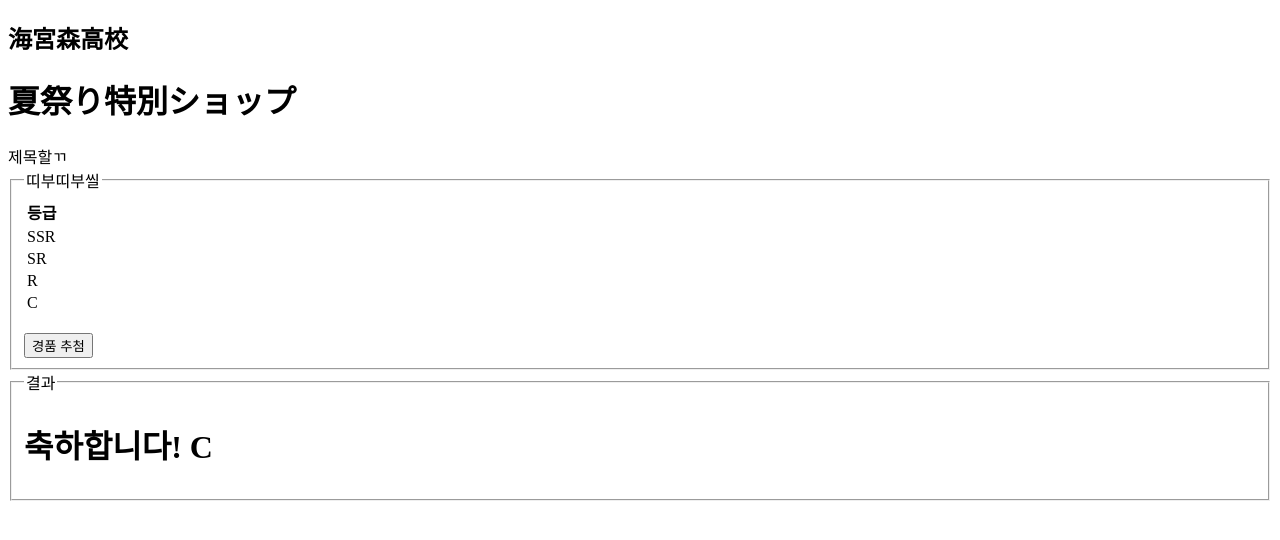
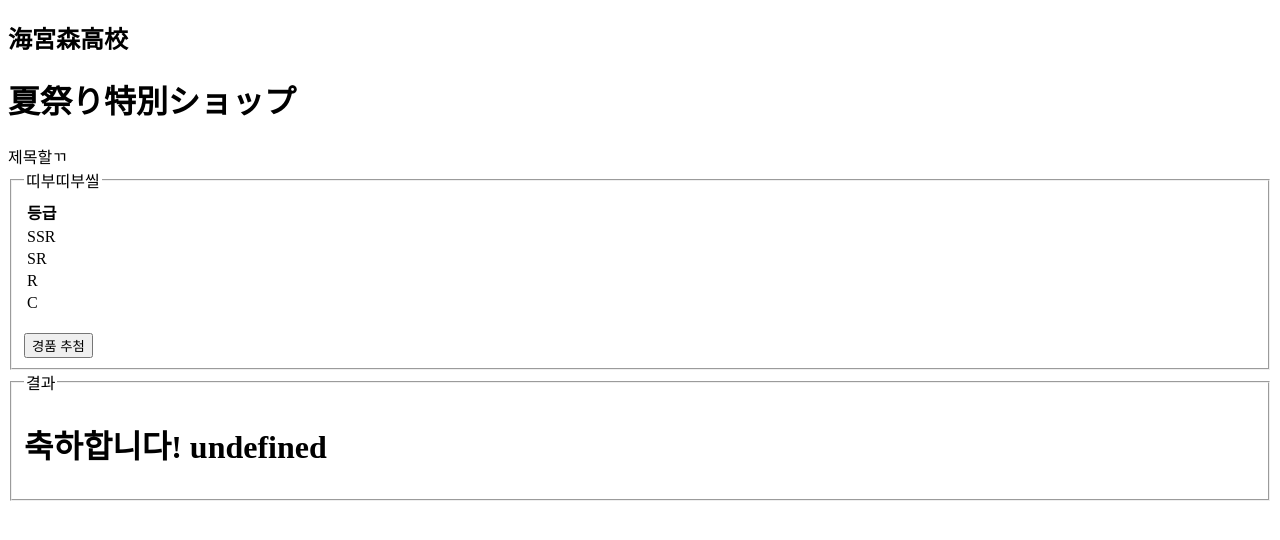
Before and after one commit to moonsheep24/Umiryamori, a plain HTML site: page C_store.html in a window 1280 px wide. Both pictures are taken after a click on the button "경품 추첨". Drawn offline with Linux system fonts and the light colour scheme.

Commit message:
Add files via upload

```diff
--- a/C_store.html
+++ b/C_store.html
@@ -1,6 +1,6 @@
 <!DOCTYPE html>
 
-<html lang="en" xmlns="http://www.w3.org/1999/xhtml">
+<html lang="en"
 <head>
     <meta charset="utf-8" />
     <title> 우미야모리고교 상점 </title>
@@ -18,16 +18,16 @@
 
         const getPrize = function() {
             //랜덤값 생성 (1~100)
-            const ranNum = Math.floor((Math.random() * 99) +1)
+            const ranNum = Math.floor((Math.random() * 999) +1)
 
             //경품 생성
-            const gift = ['SSR', 'SR', 'R', 'C']
+            const gift = ['1', '2', '3', '4', '5', '6', '7', '8', '9', '10', '11', '12', '13', '14', '15', '16', '17', '18', '19', '20', '21', '22']
             //확률 생성
-            const pbt = [1.3, 2.9, 12.8, 83]
+            const pbt = [12, 34, 56, 78, 100, 140, 180, 220, 260, 300, 340, 380, 420, 490, 560, 630, 700, 770, 840, 910, 920, 940, 1000]
             //리턴 경품 값
             let res = ''
 
-            for (let i = 0; i < gift.length; i++) {
+          for (let i = 0; i < gift.length; i++) {
 
                 if(pbt[i] >= ranNum){
                     res = gift[i]
@@ -37,7 +37,7 @@
                     res = gift[gift.length - 1]
                     return res
                 }
-            }
+          }
         }
     </script>
 </head>
```
